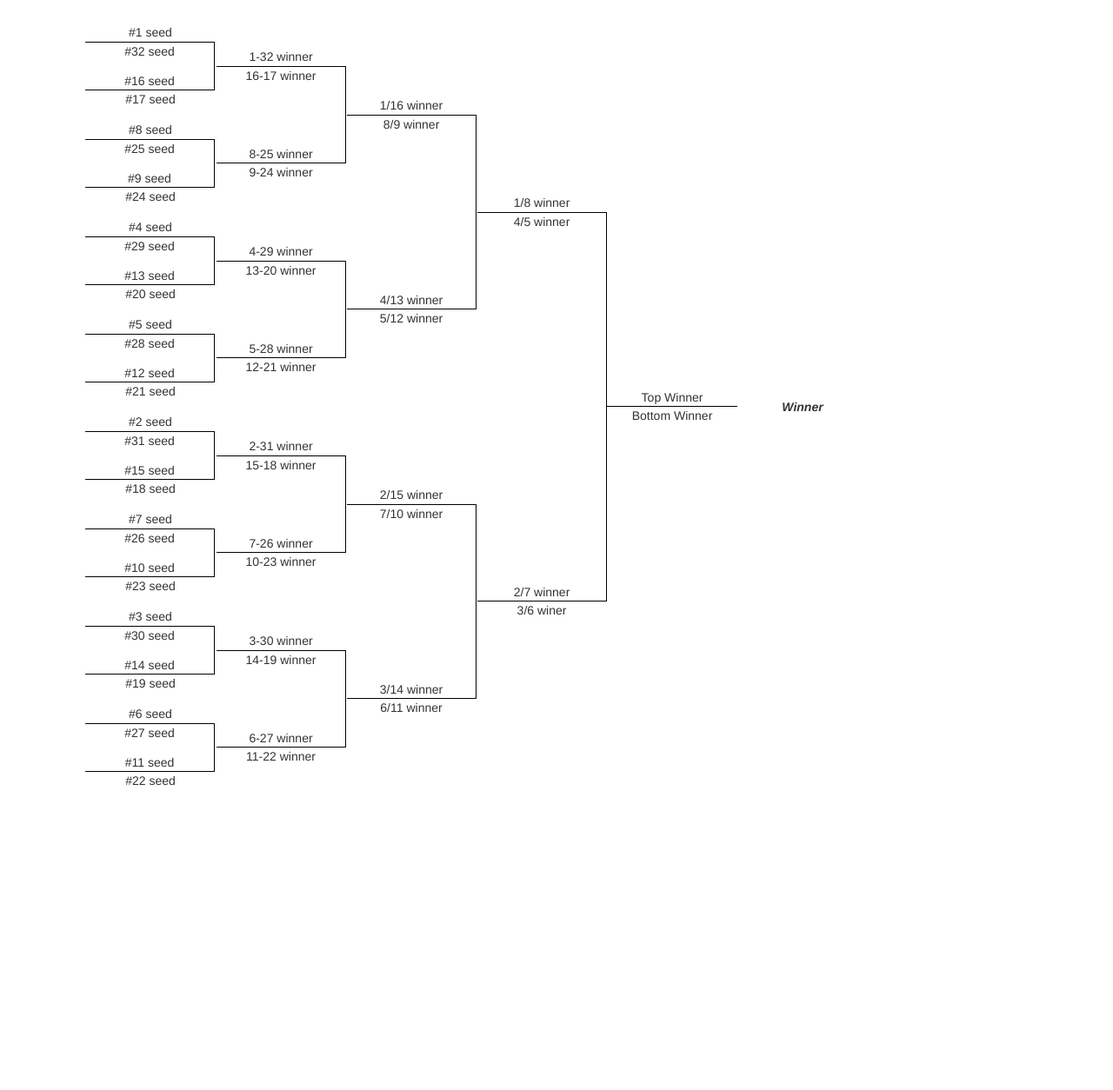
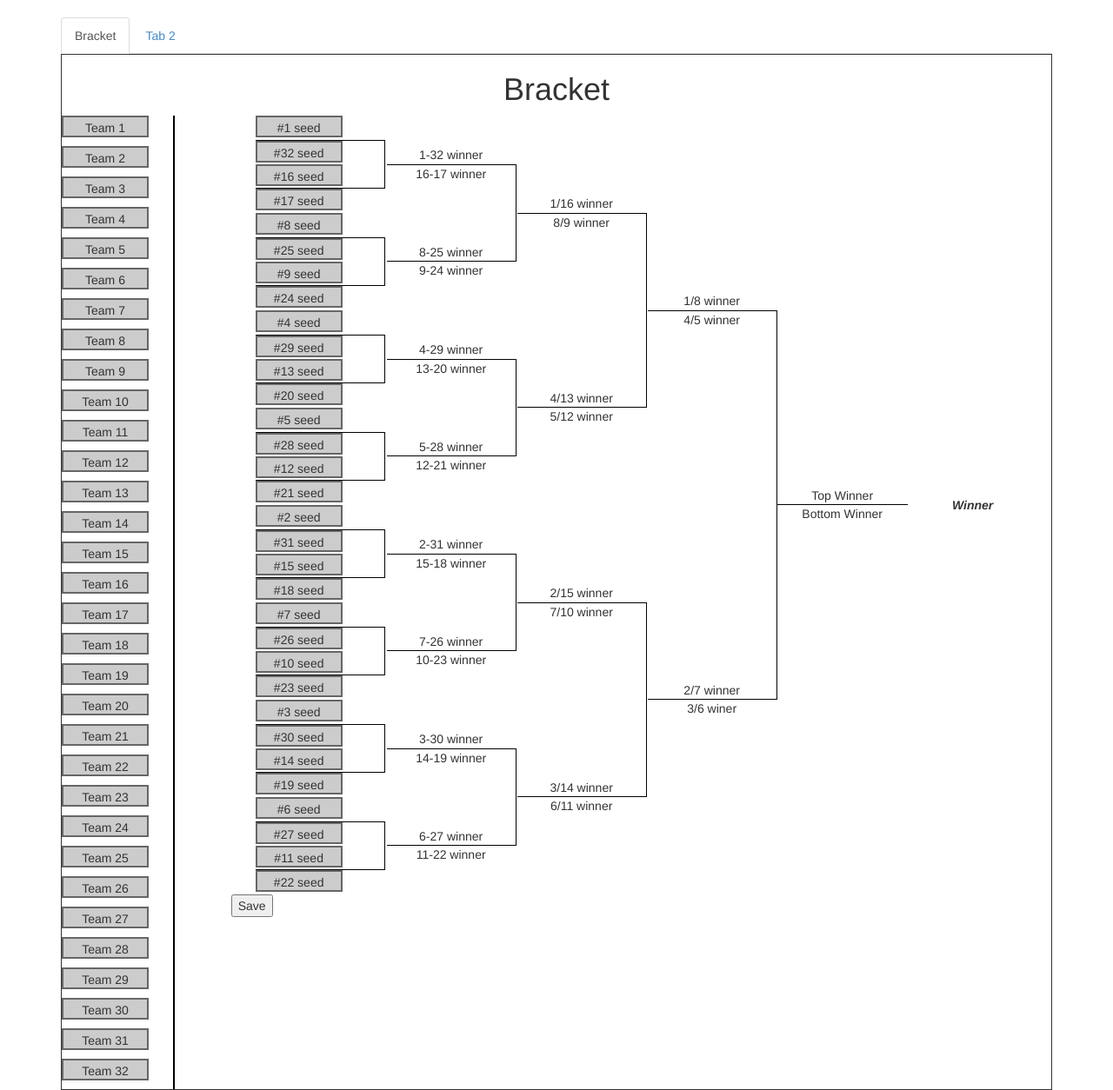
Before and after one commit to marcoflowers/baylolesports, a Python web app: template templates/tournament/bracket_32.html in a window 1280 px wide. Shown: the part 52-1306 px from the top of the page at 87% size. Before the commit the page ends 956 px from the top, so only its background shows below. Run offline with Jinja, Linux system fonts and the light colour scheme; the template is opened without the code that fills it, so the values that code supplies are empty; some libraries are stand-ins or nearby versions.

Commit message:
Put all of the brackets into tabs and drag drop format

```diff
--- /dev/null
+++ b/templates/tournament/admin_base.html
@@ -0,0 +1,36 @@
+{% extends "/templates/base.html" %}
+
+
+{% block head %}
+
+<link rel="stylesheet" type="text/css" href="/static/bracket.css" />
+<script src="/static/js/drag_drop.js"></script>
+<script type="text/javascript" src="http://ajax.googleapis.com/ajax/libs/jquery/1.7/jquery.js"></script>
+<link href="/static/bootstrap/css/bootstrap.css" rel="stylesheet">
+<script type="text/javascript" src="../static/bootstrap/js/bootstrap.js"></script>
+<script type="text/javascript" src="../static/js/bootstrap-tab.js"></script>
+
+{% endblock %}
+
+
+{% block content %}
+
+<div id="content">
+    <ul id="tabs" class="nav nav-tabs" data-tabs="tabs">
+        <li class="active"><a href="#bracket" data-toggle="tab">Bracket</a></li>
+        <li><a href="#tab2" data-toggle="tab">Tab 2</a></li>
+
+    </ul>
+
+
+    <div class="tab-content" style="border:1px solid">
+        {% block tab_contents %}{% endblock %}
+    </div>
+    <script type="text/javascript">
+        jQuery(document).ready(function ($) {
+            $('#tabs').tab();
+        });
+    </script>
+
+
+{% endblock %}
--- a/templates/tournament/bracket_32.html
+++ b/templates/tournament/bracket_32.html
@@ -1,12 +1,20 @@
-{% extends "/templates/base.html" %}
+{% extends "/templates/tournament/admin_base.html" %}
 
-{% block head %}
-<link rel="stylesheet" type="text/css" href="/static/bracket.css" />
-{% endblock %}
-
-
-{% block content %}
-
+{% block tab_contents %}
+<div class="tab-pane active" id="bracket">
+    <div style="text-align:center"><h1>Bracket</h1></div>
+    <div class="row" id="slots">
+        <div class="col-md-2" value="0">
+            <div class="team_pool">
+            {# for team in tournament.teams %}
+            <div class="slot" draggable value={{get_ukey(team)}}>{{team.name}}</div>
+            {% endfor #}
+            {% for team in range(32) %}
+            <div class="slot" value="{{team+1}}" draggable>Team {{team+1}}</div>
+            {% endfor %}
+            </div>
+        </div>
+        <div class="col-md-4">
             <div class="tournament32-wrap">
                 <div class="round6-top winner6">Winner</div>
                 <div class="round5-topwrap">
@@ -17,26 +25,26 @@
                             <div class="round3-top">1/16 winner</div>
                             <div class="round2-topwrap">
                                 <div class="round2-top">1-32 winner</div>
-                        <div class="round1-top">#1 seed</div>
-                        <div class="round1-bottom">#32 seed</div>
+                                <div class="round1-top" value="1"><div class="slot" draggable>#1 seed</div></div>
+                                <div class="round1-bottom" value="2"><div class="slot" draggable>#32 seed</div></div>
                             </div>
                             <div class="round2-bottomwrap">
                                 <div class="round2-bottom">16-17 winner</div>
-                        <div class="round1-top">#16 seed</div>
-                        <div class="round1-bottom">#17 seed</div>
+                                <div class="round1-top" value="3"><div class="slot" draggable>#16 seed</div></div>
+                                <div class="round1-bottom" value="4"><div class="slot" draggable>#17 seed</div></div>
                             </div>
                         </div>
                         <div class="round3-bottomwrap">
                             <div class="round3-bottom">8/9 winner</div>
                             <div class="round2-topwrap">
                                 <div class="round2-top">8-25 winner</div>
-                        <div class="round1-top">#8 seed</div>
-                        <div class="round1-bottom">#25 seed</div>
+                                <div class="round1-top" value="5"><div class="slot" draggable>#8 seed</div></div>
+                                <div class="round1-bottom" value="6"><div class="slot" draggable>#25 seed</div></div>
                             </div>
                             <div class="round2-bottomwrap">
                                 <div class="round2-bottom">9-24 winner</div>
-                        <div class="round1-top">#9 seed</div>
-                        <div class="round1-bottom">#24 seed</div>
+                                <div class="round1-top" value="7"><div class="slot" draggable>#9 seed</div></div>
+                                <div class="round1-bottom" value="8"><div class="slot" draggable>#24 seed</div></div>
                             </div>
                         </div>
                     </div>
@@ -46,26 +54,26 @@
                             <div class="round3-top">4/13 winner</div>
                             <div class="round2-topwrap">
                                 <div class="round2-top">4-29 winner</div>
-                        <div class="round1-top">#4 seed</div>
-                        <div class="round1-bottom">#29 seed</div>
+                                <div class="round1-top" value="9"><div class="slot" draggable>#4 seed</div></div>
+                                <div class="round1-bottom" value="10"><div class="slot" draggable>#29 seed</div></div>
                             </div>
                             <div class="round2-bottomwrap">
                                 <div class="round2-bottom">13-20 winner</div>
-                        <div class="round1-top">#13 seed</div>
-                        <div class="round1-bottom">#20 seed</div>
+                                <div class="round1-top" value="11"><div class="slot" draggable>#13 seed</div></div>
+                                <div class="round1-bottom" value="12"><div class="slot" draggable>#20 seed</div></div>
                             </div>
                         </div>
                         <div class="round3-bottomwrap">
                             <div class="round3-bottom">5/12 winner</div>
                             <div class="round2-topwrap">
                                 <div class="round2-top">5-28 winner</div>
-                        <div class="round1-top">#5 seed</div>
-                        <div class="round1-bottom">#28 seed</div>
+                                <div class="round1-top" value="13"><div class="slot" draggable>#5 seed</div></div>
+                                <div class="round1-bottom" value="14"><div class="slot" draggable>#28 seed</div></div>
                             </div>
                             <div class="round2-bottomwrap">
                                 <div class="round2-bottom">12-21 winner</div>
-                        <div class="round1-top">#12 seed</div>
-                        <div class="round1-bottom">#21 seed</div>
+                                <div class="round1-top" value="15"><div class="slot" draggable>#12 seed</div></div>
+                                <div class="round1-bottom" value="16"><div class="slot" draggable>#21 seed</div></div>
                             </div>
                         </div>
                     </div>
@@ -78,26 +86,26 @@
                             <div class="round3-top">2/15 winner</div>
                             <div class="round2-topwrap">
                                 <div class="round2-top">2-31 winner</div>
-                        <div class="round1-top">#2 seed</div>
-                        <div class="round1-bottom">#31 seed</div>
+                                <div class="round1-top" value="17"><div class="slot" draggable>#2 seed</div></div>
+                                <div class="round1-bottom" value="18"><div class="slot" draggable>#31 seed</div></div>
                             </div>
                             <div class="round2-bottomwrap">
                                 <div class="round2-bottom">15-18 winner</div>
-                        <div class="round1-top">#15 seed</div>
-                        <div class="round1-bottom">#18 seed</div>
+                                <div class="round1-top" value="19"><div class="slot" draggable>#15 seed</div></div>
+                                <div class="round1-bottom" value="20"><div class="slot" draggable>#18 seed</div></div>
                             </div>
                         </div>
                         <div class="round3-bottomwrap">
                             <div class="round3-bottom">7/10 winner</div>
                             <div class="round2-topwrap">
                                 <div class="round2-top">7-26 winner</div>
-                        <div class="round1-top">#7 seed</div>
-                        <div class="round1-bottom">#26 seed</div>
+                                <div class="round1-top" value="21"><div class="slot" draggable>#7 seed</div></div>
+                                <div class="round1-bottom" value="22"><div class="slot" draggable>#26 seed</div></div>
                             </div>
                             <div class="round2-bottomwrap">
                                 <div class="round2-bottom">10-23 winner</div>
-                        <div class="round1-top">#10 seed</div>
-                        <div class="round1-bottom">#23 seed</div>
+                                <div class="round1-top" value="23"><div class="slot" draggable>#10 seed</div></div>
+                                <div class="round1-bottom" value="24"><div class="slot" draggable>#23 seed</div></div>
                             </div>
                         </div>
                     </div>
@@ -107,29 +115,40 @@
                             <div class="round3-top">3/14 winner</div>
                             <div class="round2-topwrap">
                                 <div class="round2-top">3-30 winner</div>
-                        <div class="round1-top">#3 seed</div>
-                        <div class="round1-bottom">#30 seed</div>
+                                <div class="round1-top" value="25"><div class="slot" draggable>#3 seed</div></div>
+                                <div class="round1-bottom" value="26"><div class="slot" draggable>#30 seed</div></div>
                             </div>
                             <div class="round2-bottomwrap">
                                 <div class="round2-bottom">14-19 winner</div>
-                        <div class="round1-top">#14 seed</div>
-                        <div class="round1-bottom">#19 seed</div>
+                                <div class="round1-top" value="27"><div class="slot" draggable>#14 seed</div></div>
+                                <div class="round1-bottom" value="28"><div class="slot" draggable>#19 seed</div></div>
                             </div>
                         </div>
                         <div class="round3-bottomwrap">
                             <div class="round3-bottom">6/11 winner</div>
                             <div class="round2-topwrap">
                                 <div class="round2-top">6-27 winner</div>
-                        <div class="round1-top">#6 seed</div>
-                        <div class="round1-bottom">#27 seed</div>
+                                <div class="round1-top" value="29"><div class="slot" draggable>#6 seed</div></div>
+                                <div class="round1-bottom" value="30"><div class="slot" draggable>#27 seed</div></div>
                             </div>
                             <div class="round2-bottomwrap">
                                 <div class="round2-bottom">11-22 winner</div>
-                        <div class="round1-top">#11 seed</div>
-                        <div class="round1-bottom">#22 seed</div>
+                                <div class="round1-top" value="31"><div class="slot" draggable>#11 seed</div></div>
+                                <div class="round1-bottom" value="32"><div class="slot" draggable>#22 seed</div></div>
                             </div>
                         </div>
                     </div>
                 </div>
+            </div>{#end bracket#}
+            <div id="save">
+                <button class="save" onclick="save()">Save</button><br>
             </div>
+        </div>
+    </div>
+</div>
+<div class="tab-pane" id="tab2">
+<p>Tab 2</p>
+</div>
+
+
 {% endblock %}
```
Also changed, not shown: templates/tournament/bracket_16.html (+27 -25 lines), templates/tournament/bracket_4.html (+25 -36 lines), templates/tournament/bracket_8.html (+16 -26 lines). Lines whose indentation alone changed are shown as unchanged.
